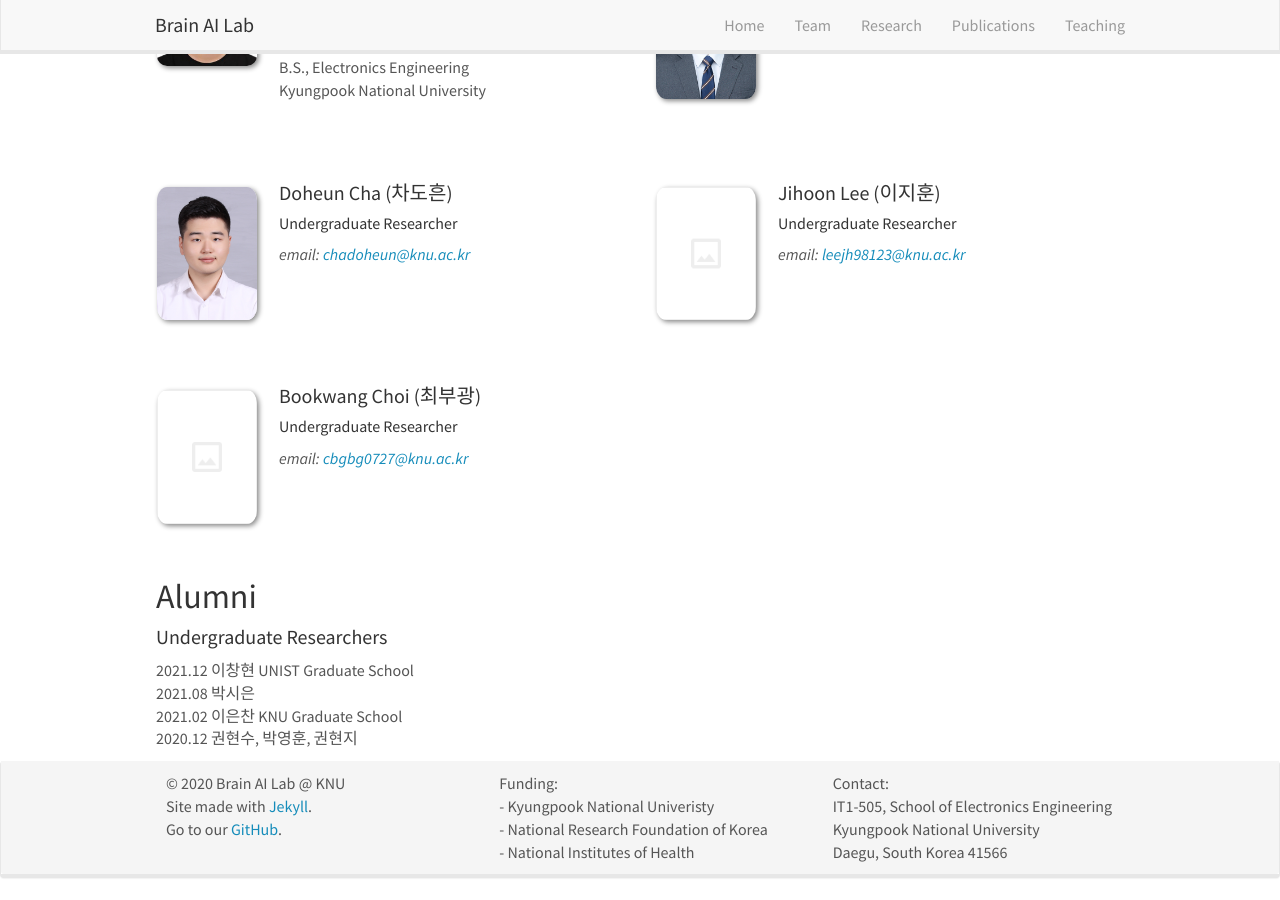
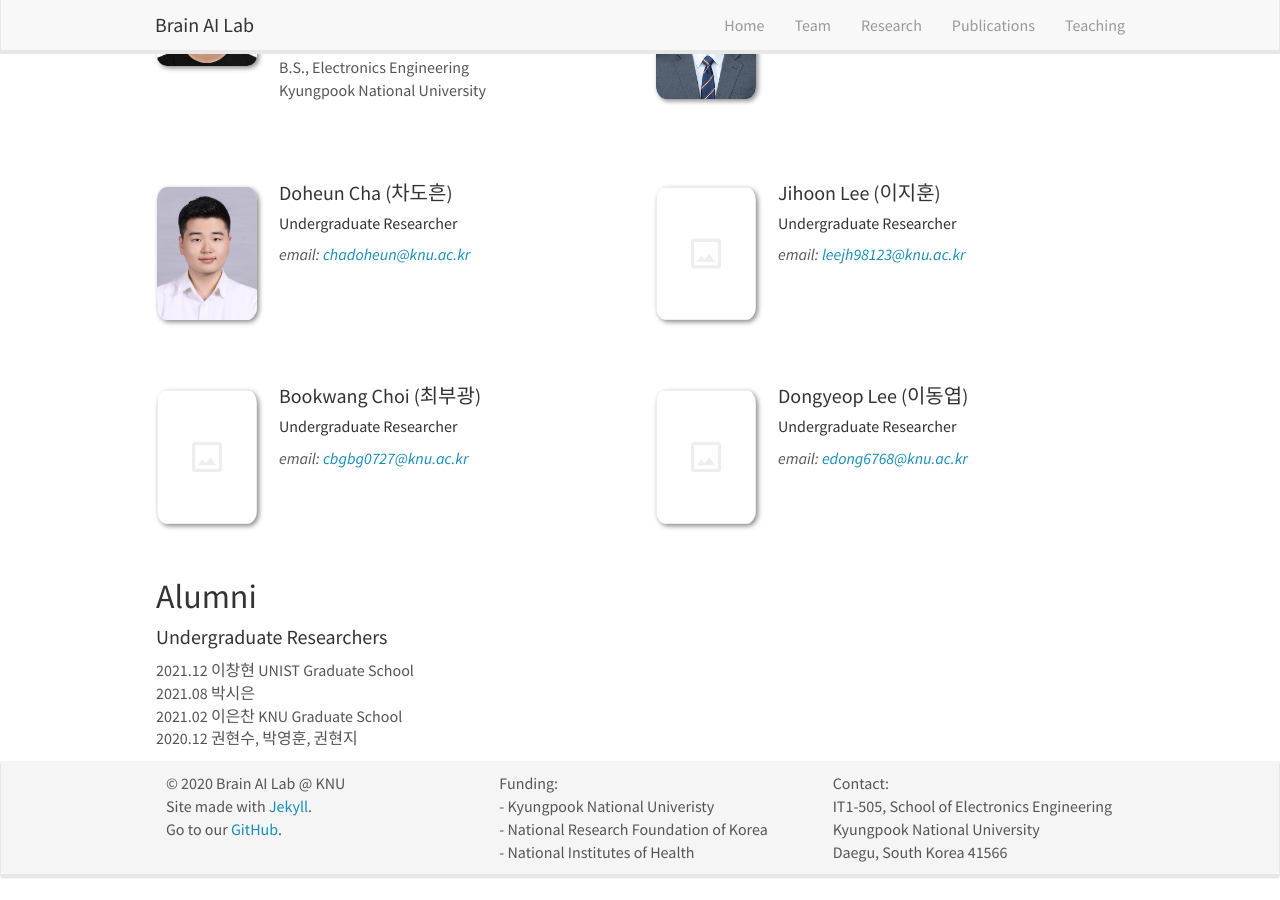
Before and after one commit to KNU-BrainAI/knu-brainai.github.io, a Jekyll site: the page built from _pages/team.md, in a window 1280 px wide and 900 px high, scrolled down 674 px. Built offline with Jekyll 4.4.1, drawn with Linux system fonts in a browser that asks for light colours; nearby versions of some CDN libraries.

Commit message:
Update team_members.yml

```diff
--- a/_data/team_members.yml
+++ b/_data/team_members.yml
@@ -65,3 +65,10 @@
   email: cbgbg0727@knu.ac.kr
   number_educ: 1
   education1:
+
+- name: Dongyeop Lee (이동엽)
+  photo: blank.png
+  info: Undergraduate Researcher
+  email: edong6768@knu.ac.kr
+  number_educ: 1
+  education1:
```
